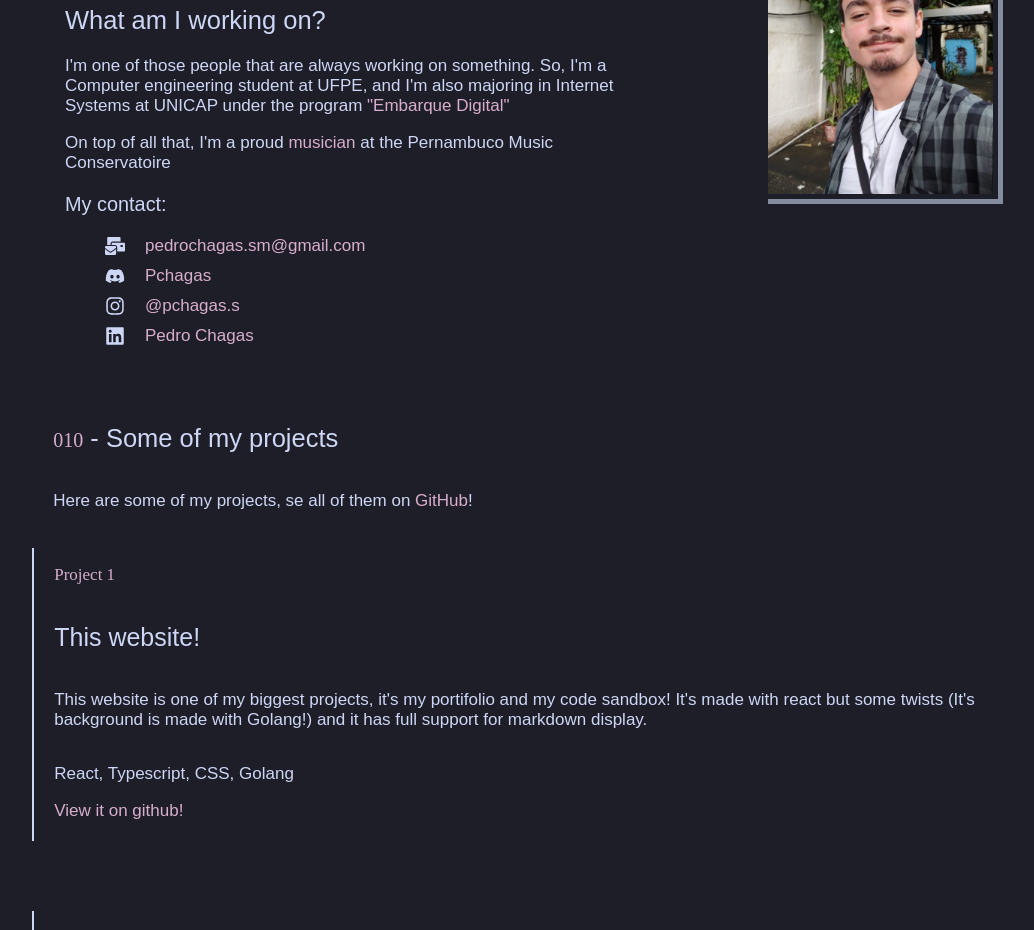
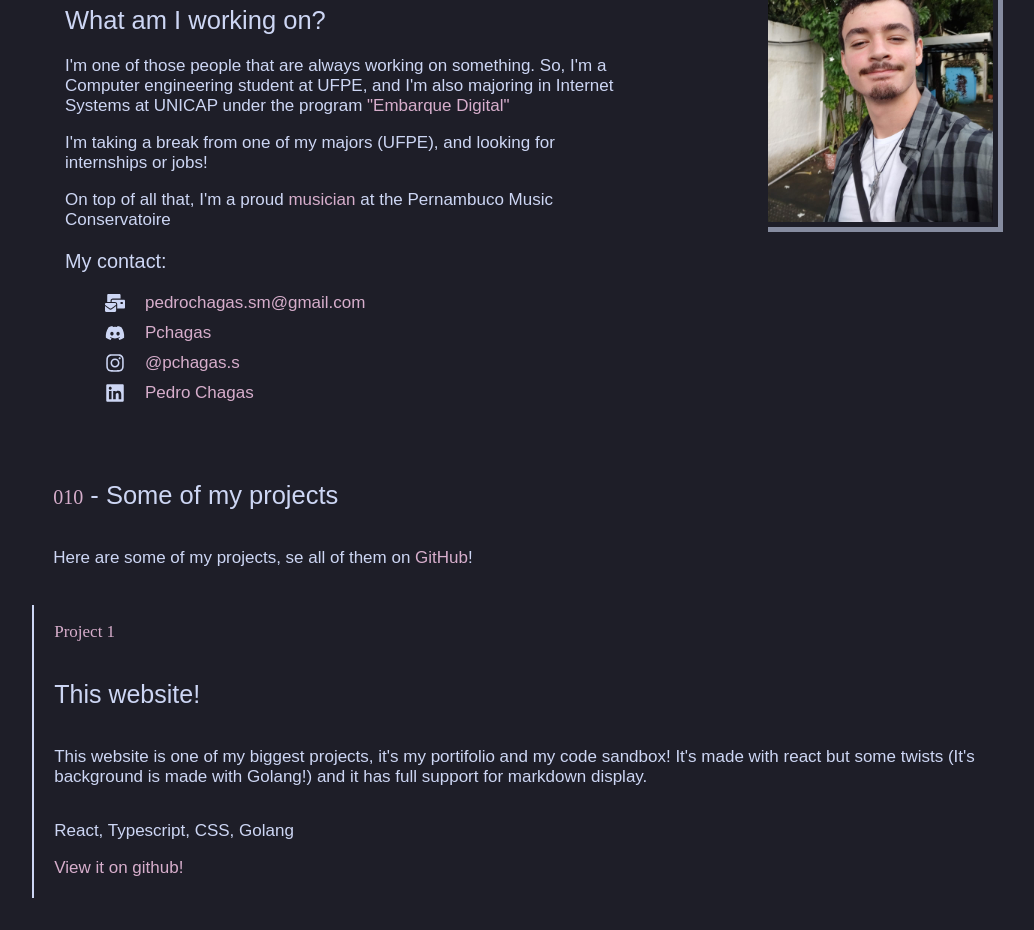
Before and after one commit to pchagas72/personal_website, a React (Vite) app: page / in a window 1280 px wide. Shown: the part 900-1830 px from the top of the page, without its empty margins (126-1160 px from the left). Built offline with nearby package versions, Linux system fonts and the light colour scheme; a web font is replaced by a local one.

Commit message:
Update AboutMe.tsx

```diff
--- a/src/components/AboutMe/AboutMe.tsx
+++ b/src/components/AboutMe/AboutMe.tsx
@@ -24,6 +24,8 @@ function AboutMe(){
                     So, I'm a <a>Computer engineering</a> student at UFPE, and I'm also majoring in <a>
                         Internet Systems</a> at UNICAP under the program <a href='https://www.portodigital.org/noticias/embarque-digital-abre-250-vagas-para-turma-2024-2' className='prettyLink'>"Embarque Digital"</a></p>
 
+                <p> I'm taking a break from one of my majors (UFPE), and looking for internships or jobs!</p>
+
                 <p> On top of all that, I'm a proud <a href='https://personal-website-nine-murex.vercel.app/repertoir' className='prettyLink'>musician</a> at the Pernambuco Music Conservatoire </p>
 
                 <h3> My contact: </h3>
```
